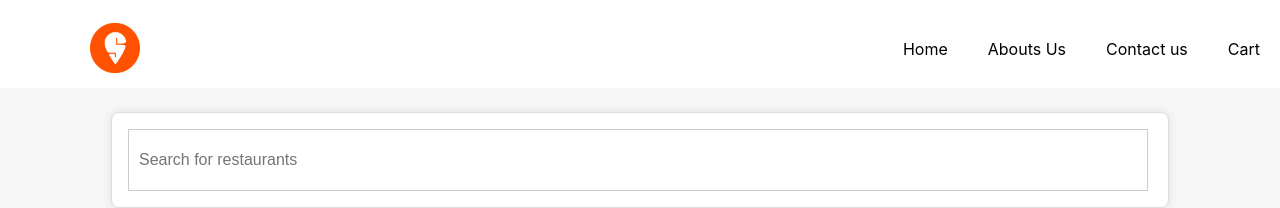
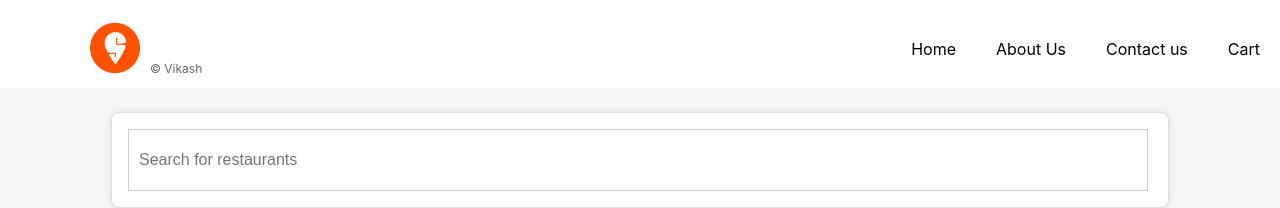
Before and after one commit to Vikash-27/swiggyclone, a React (Create React App) app: page / in a window 1280 px wide. Shown: the top 208 px of the page. Built offline with nearby package versions, Linux system fonts and the light colour scheme; no server answers.

Commit message:
fixed finally

```diff
--- a/src/CSSFolder/BodyCSS/BodyComponentCSS.css
+++ b/src/CSSFolder/BodyCSS/BodyComponentCSS.css
@@ -2,7 +2,7 @@
 
 .Body-container {
   background-color: #F7F7F7;
-  height: 140vh;
+  height: 160vh;
   margin: 0;
   padding: 0;
   display: flex;
--- a/src/CSSFolder/HeaderCSS/HeaderComponentCSS.css
+++ b/src/CSSFolder/HeaderCSS/HeaderComponentCSS.css
@@ -21,3 +21,10 @@
    margin: 10px;
    margin-top: 20px;
 }
+
+.copyright-text {
+    font-size: 12px;
+    color: #666;
+    margin-left: 10px;
+    vertical-align: middle;
+  }
--- a/src/Components/HeaderComponents/HeaderComponent.js
+++ b/src/Components/HeaderComponents/HeaderComponent.js
@@ -6,17 +6,17 @@ import HeaderComponentCSS from '../../CSSFolder/HeaderCSS/HeaderComponentCSS.css
 const Header = () => {
   return (
     <div className='header-container'>
-        < div className = "logo-container">
-        <img  className = "swiggylogo" src= {Swiggylogo} alt = "Swiggy logo"/>
+      <div className="logo-container">
+        <img className="swiggylogo" src={Swiggylogo} alt="Swiggy logo" />
+        <span className="copyright-text">&copy; Vikash</span>
       </div>
       <div className='nav-items'>
         <ul className='itemslist'>
           <li>Home</li>
-            <li>Abouts Us</li>
+          <li>About Us</li>
           <li>Contact us</li>
           <li>Cart</li>
         </ul>
-
       </div>
     </div>
   )
```
Lines whose indentation alone changed are shown as unchanged.
